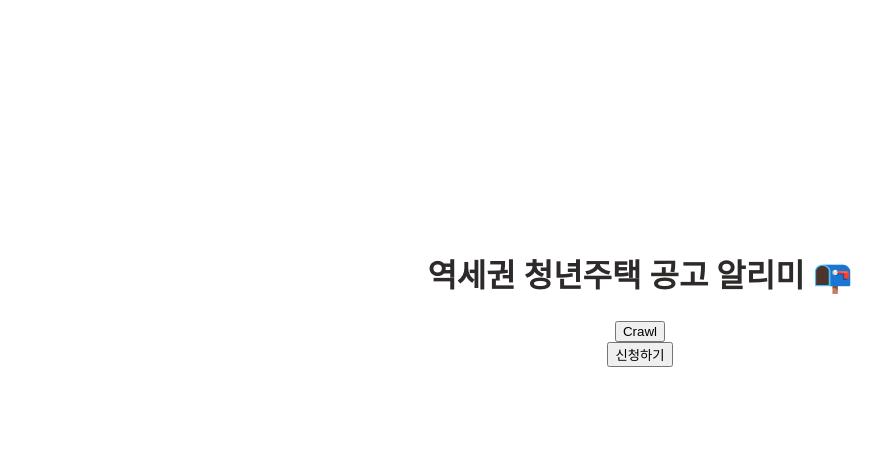
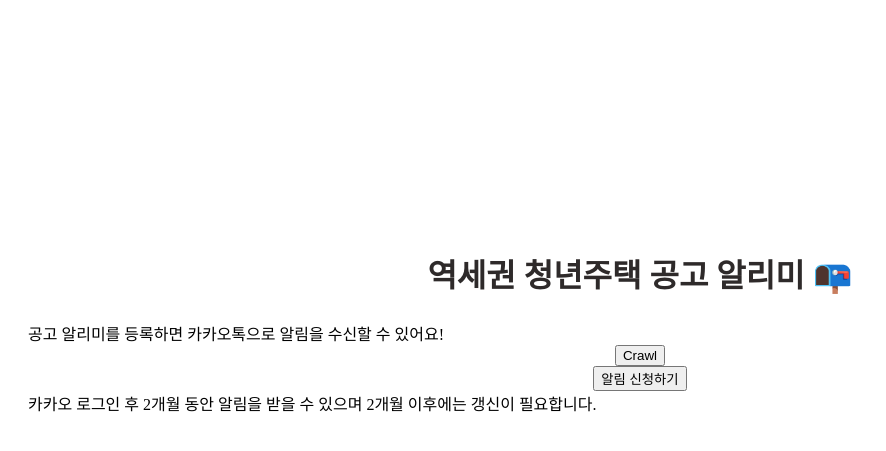
Before and after one commit to yoonwooseong/YouthHousing, a Flask app: page / in a window 1280 px wide. Shown: the top 451 px of the page, without its empty margins (0-886 px from the left). Run offline with Flask 2, Linux system fonts and the light colour scheme.

Commit message:
Update home.html

```diff
--- a/templates/home.html
+++ b/templates/home.html
@@ -10,15 +10,22 @@
     <div class="wrap" style="background:rgb(255, 255, 255, 0.5); border-radius: 15px;">
         <div class="contents">
             <h1 style="text-align: center; color: rgb(46, 42, 42); margin-top: 250px; margin-bottom: 25px;">역세권 청년주택 공고 알리미 📭</h1>
+
+            <div class="info">
+                공고 알리미를 등록하면 카카오톡으로 알림을 수신할 수 있어요!
+            </div>
             <form action="/crawl" method="get" style="text-align: center;">
                 <button>Crawl</button>
             </form>
 
             <form action="/apply" method="get" style="text-align: center;">
-                <button>신청하기</button>
+                <button>알림 신청하기</button>
             </form>
 
         <div>
+        <div class="footer">
+            카카오 로그인 후 2개월 동안 알림을 받을 수 있으며 2개월 이후에는 갱신이 필요합니다.
+        </div>
     </div>
 </body>
 </html>
```
